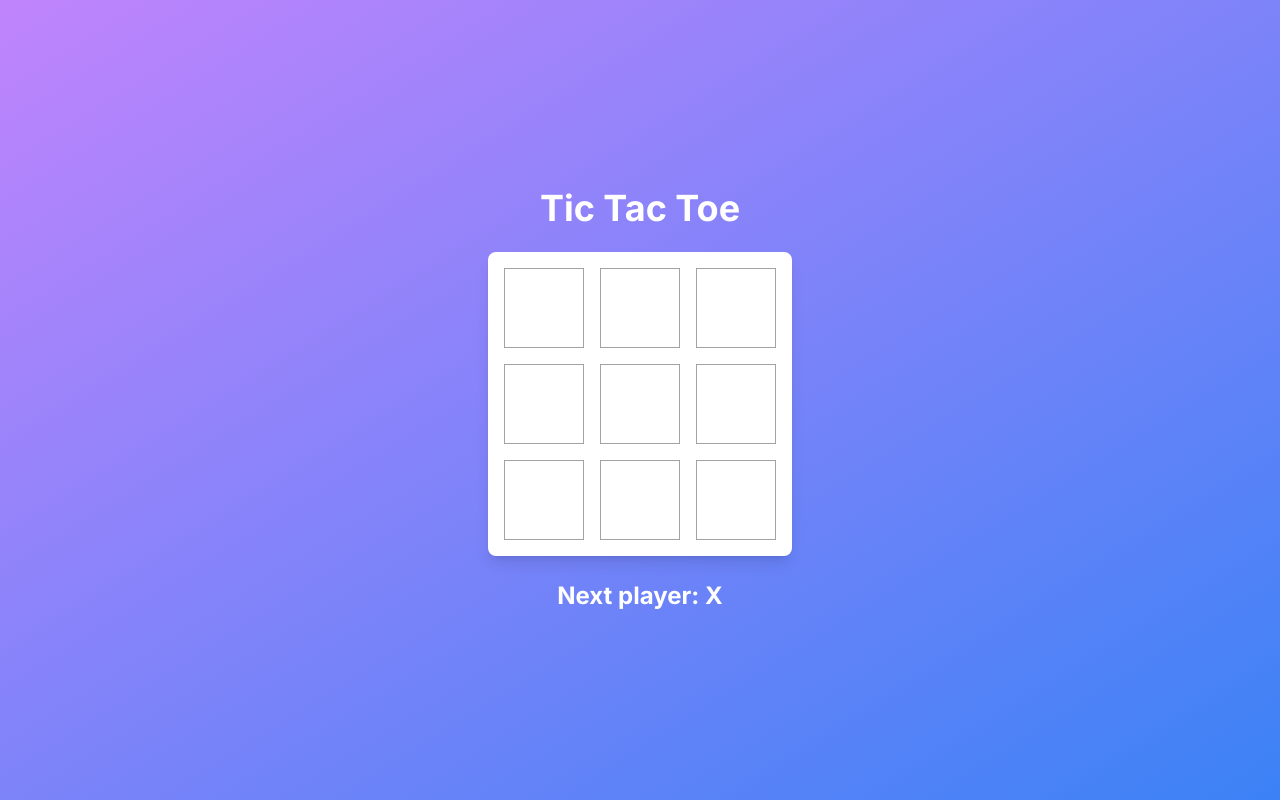
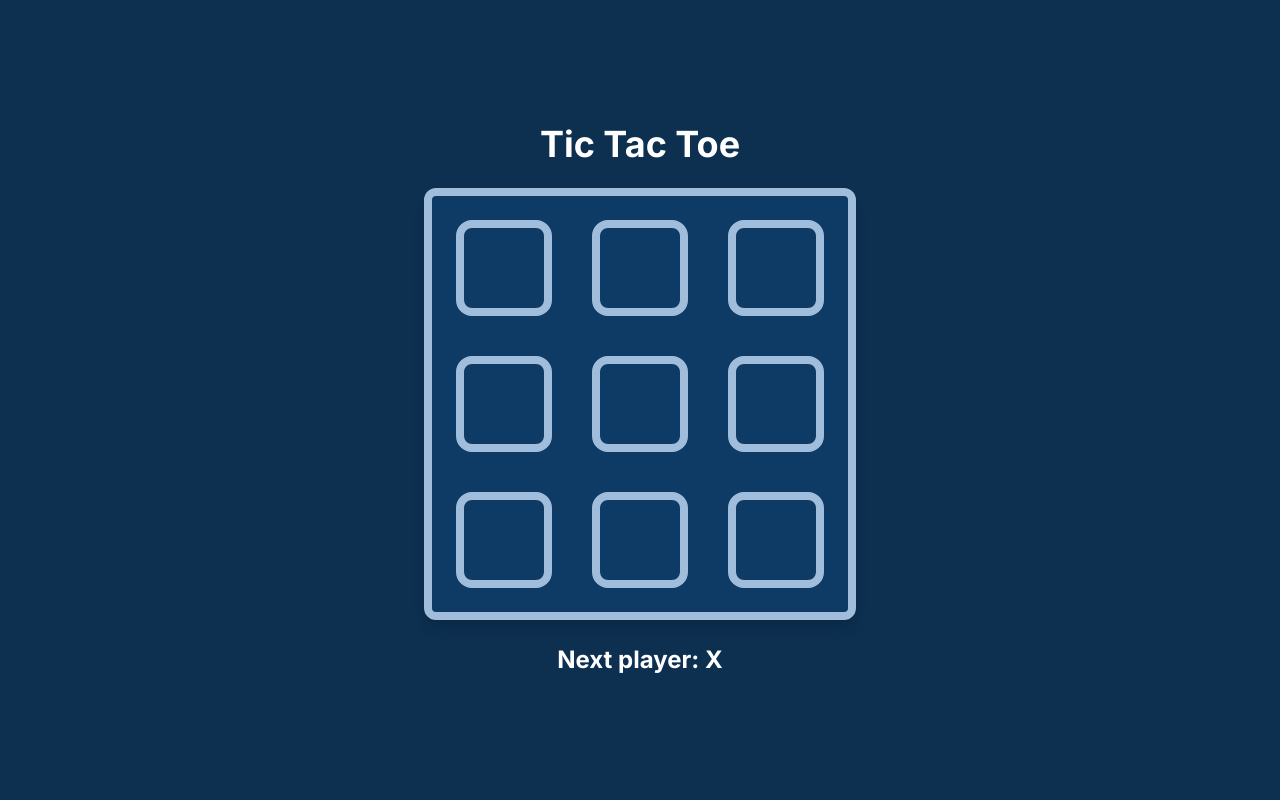
Before and after one commit to anshu4sharma/zip-extracter, a Next.js app: page /tictac in a window 1280 px wide. Built offline with nearby package versions, Linux system fonts and the light colour scheme.

Commit message:
tic tac toe created ui and sound added

```diff
--- a/src/pages/tictac.tsx
+++ b/src/pages/tictac.tsx
@@ -1,61 +1,16 @@
-import React, { useState } from 'react';
+import React, { useCallback, useMemo, useState } from "react";
+const sqarray = [...Array(9)];
 const App = () => {
   const [squares, setSquares] = useState(Array(9).fill(null));
   const [xIsNext, setXIsNext] = useState(true);
-    const winner = calculateWinner(squares);
-    let status;
-    if (winner) {
-        status = `Winner: ${winner}`;
-    } else if (!squares.includes(null)) {
-        status = "Draw";
-    } else {
-        status = `Next player: ${xIsNext ? 'X' : 'O'}`;
+  const audioRef = React.useRef<HTMLAudioElement | null>(null);
+  const handlePlayClick = useCallback(() => {
+    if (audioRef.current) {
+      audioRef.current.currentTime = 0; // set the audio time to 0 to ensure it plays from the beginning
+      audioRef.current.play();
     }
-    const handleClick = (i: string | number) => {
-        const squaresCopy = [...squares];
-        if (winner || squaresCopy[i]) return;
-        squaresCopy[i] = xIsNext ? 'X' : 'O';
-        setSquares(squaresCopy);
-        setXIsNext(!xIsNext);
-    };
-    const handleReset = () => {
-        setSquares(Array(9).fill(null));
-        setXIsNext(true);
-    };
-
-    const renderSquare = (i: number) => (
-        <button
-            className="bg-white h-20 w-20 border border-gray-400  flex items-center justify-center text-6xl font-bold cursor-pointer hover:bg-gray-100 transition-colors duration-300 ease-in-out"
-            onClick={() => handleClick(i)}
-        >
-            {squares[i]}
-        </button>
-    );
-
-    return (
-        <div className="flex flex-col items-center justify-center h-screen bg-gradient-to-br from-purple-400 to-blue-500">
-            <h1 className="text-4xl font-bold text-white mb-6">Tic Tac Toe</h1>
-            <div className="grid grid-cols-3 gap-4 bg-white p-4 rounded-lg shadow-lg">
-                {renderSquare(0)}
-                {renderSquare(1)}
-                {renderSquare(2)}
-                {renderSquare(3)}
-                {renderSquare(4)}
-                {renderSquare(5)}
-                {renderSquare(6)}
-                {renderSquare(7)}
-                {renderSquare(8)}
-            </div>
-            <p className="text-2xl font-bold text-white mt-6">{status}</p>
-            {winner || !squares.includes(null) ? (
-                <button className='text-xl font-mono bg-white mt-6 p-4 rounded-xl cursor-pointer' onClick={handleReset} >Restart Game ! </button>
-            ) : null}
-
-        </div>
-    );
-};
-
-const calculateWinner = (squares: any[]) => {
+  }, []);
+  const calculateWinner = useCallback((squares: Array<string | Number>) => {
     const lines = [
       [0, 1, 2],
       [3, 4, 5],
@@ -68,11 +23,78 @@ const calculateWinner = (squares: any[]) => {
     ];
     for (let i = 0; i < lines.length; i++) {
       const [a, b, c] = lines[i];
-        if (squares[a] && squares[a] === squares[b] && squares[a] === squares[c]) {
+      if (
+        squares[a] &&
+        squares[a] === squares[b] &&
+        squares[a] === squares[c]
+      ) {
         return squares[a];
       }
     }
     return null;
+  }, []);
+  const winner = useMemo(
+    () => calculateWinner(squares),
+    [calculateWinner, squares]
+  );
+  let status = useMemo(() => {
+    if (winner) {
+      return `Winner: ${winner}`;
+    } else if (!squares.includes(null)) {
+      return "Draw";
+    } else {
+      return `Next player: ${xIsNext ? "X" : "O"}`;
+    }
+  }, [squares, winner, xIsNext]);
+
+  const handleClick = useCallback(
+    (i: number) => {
+      const squaresCopy = [...squares];
+      if (winner || squaresCopy[i]) return;
+      squaresCopy[i] = xIsNext ? "X" : "O";
+      handlePlayClick();
+      setSquares(squaresCopy);
+      setXIsNext(!xIsNext);
+    },
+    [handlePlayClick, squares, winner, xIsNext]
+  );
+
+  const handleReset = () => {
+    setSquares(Array(9).fill(null));
+    setXIsNext(true);
+  };
+
+  const renderSquare = (i: number) => (
+    <button
+      className="bg-[#0d3b66] h-24 w-24 border-8 border-[#a0bedb] rounded-2xl  flex items-center justify-center text-6xl font-bold cursor-pointer hover:bg-[#0d2f50] transition-colors duration-300 ease-in-out text-[#fff]"
+      onClick={() => handleClick(i)}
+    >
+      {squares[i]}
+    </button>
+  );
+
+  return (
+    <div className="flex flex-col items-center justify-center h-screen bg-[#0d2f50]">
+      <audio ref={audioRef}>
+        <source src="/sounds/sound.mp3" type="audio/mp3" />
+      </audio>
+      <h1 className="text-4xl font-bold text-white mb-6">Tic Tac Toe</h1>
+      <div className="grid grid-cols-3 gap-10 bg-[#0d3b66] p-6 rounded-xl shadow-lg border-8 border-[#a0bedb]">
+        {sqarray.map((_, i) => {
+          return renderSquare(i);
+        })}
+      </div>
+      <p className="text-2xl font-bold text-white mt-6">{status}</p>
+      {winner || !squares.includes(null) ? (
+        <button
+          className="text-xl font-mono bg-white mt-6 p-4 rounded-xl cursor-pointer"
+          onClick={handleReset}
+        >
+          Restart Game !{" "}
+        </button>
+      ) : null}
+    </div>
+  );
 };
 
 export default App;
```
Also changed, not shown: 1 other file (tests, documents, lock files or other folders). Lines whose indentation alone changed are shown as unchanged.
